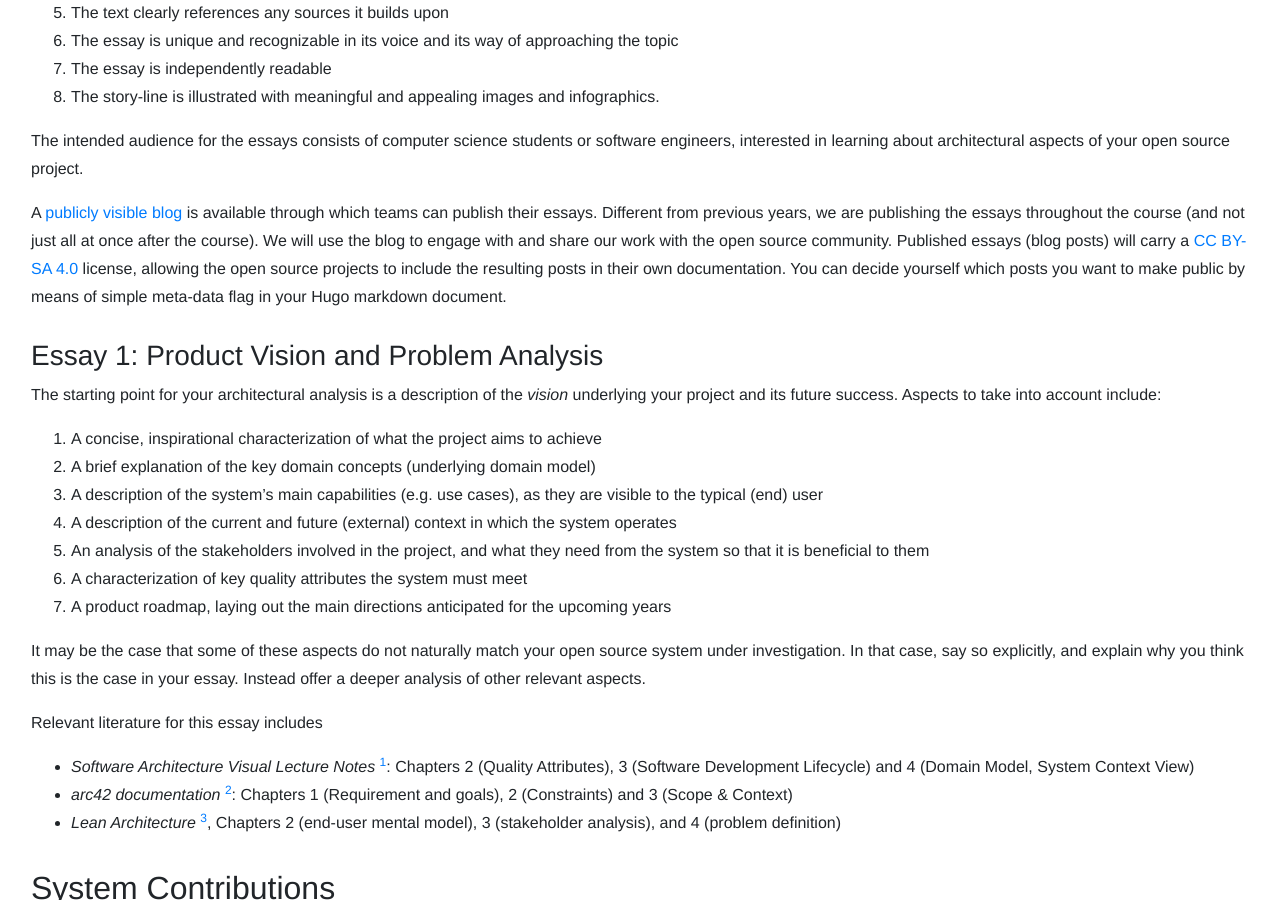
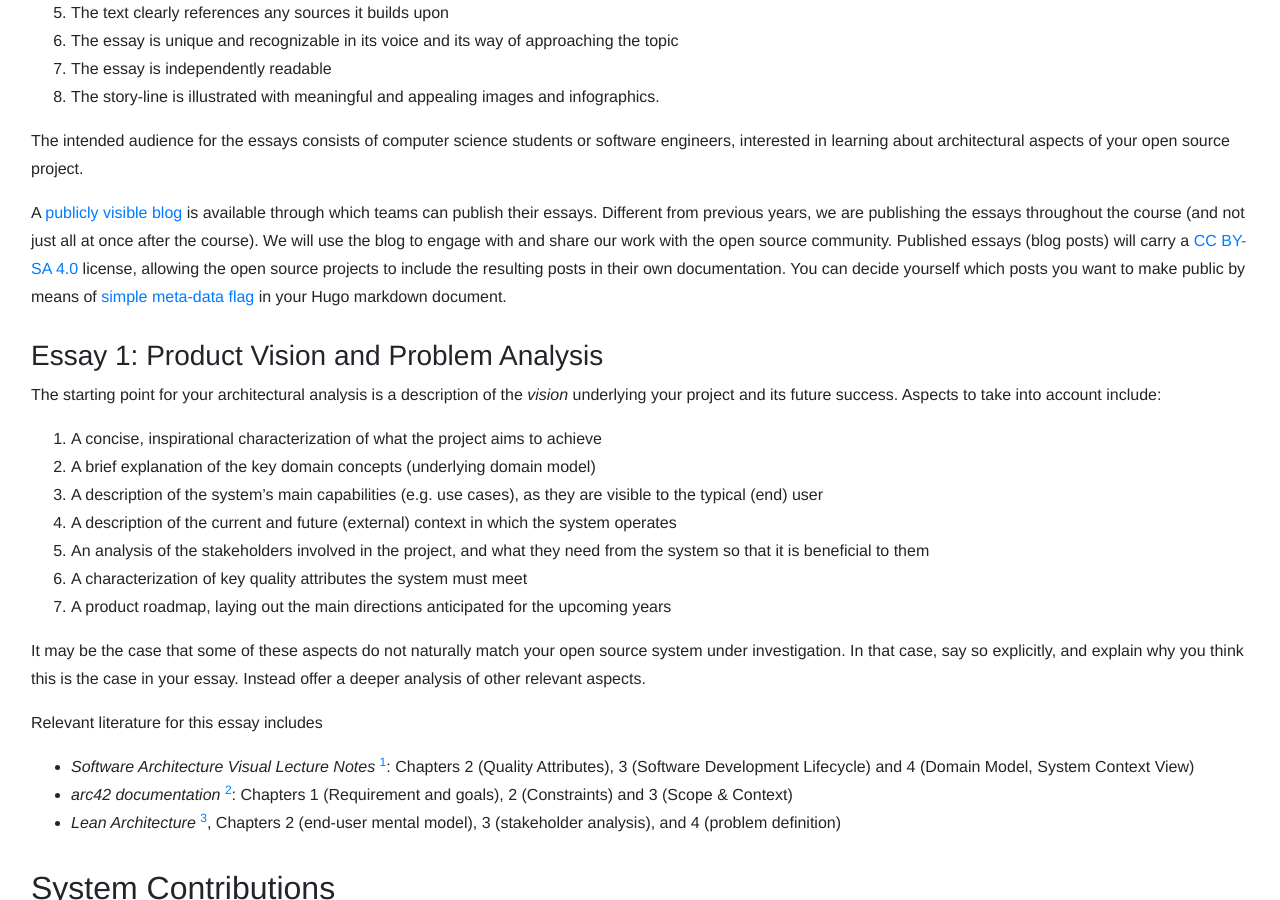
Before and after one commit to SERG-Delft/delftswa, a Jekyll site: the page built from 2021/assignment.md, in a window 1280 px wide and 900 px high, scrolled down 2690 px. Built offline with Jekyll 4.4.1, drawn with Linux system fonts in a browser that asks for light colours; part of the change alters nothing that is shown.

```diff
--- a/2021/assignment.md
+++ b/2021/assignment.md
@@ -108,12 +108,13 @@ Your essays will be evaluated based on the following:
 The intended audience for the essays consists of computer science students or software engineers, interested in learning about architectural aspects of your open source project.
 
 A [publicly visible blog][desosa2021] is available through which teams can publish their essays. Different from previous years, we are publishing the essays throughout the course (and not just all at once after the course). We will use the blog to engage with and share our work with the open source community. Published essays (blog posts) will carry a [CC BY-SA 4.0] license, allowing the open source projects to include the resulting posts in their own documentation.
-You can decide yourself which posts you want to make public by means of simple meta-data flag in your Hugo markdown document.
+You can decide yourself which posts you want to make public by means of [simple meta-data flag][gitlab-desosa-consent] in your Hugo markdown document.
 
 [Dan Heller]: https://medium.com/@daniel.heller/ten-principles-for-growth-69015e08c35b
 [Markdown Word Count]: https://github.com/gandreadis/markdown-word-count
 [cc by-sa 4.0]: https://creativecommons.org/licenses/by-sa/4.0/legalcode
 [desosa2021]: https://2021.desosa.nl/
+[gitlab-desosa-consent]: https://gitlab.ewi.tudelft.nl/in4315/2020-2021/desosa2021#consent-to-publish-publicly
 
 
 <a id="vision"></a>
```
